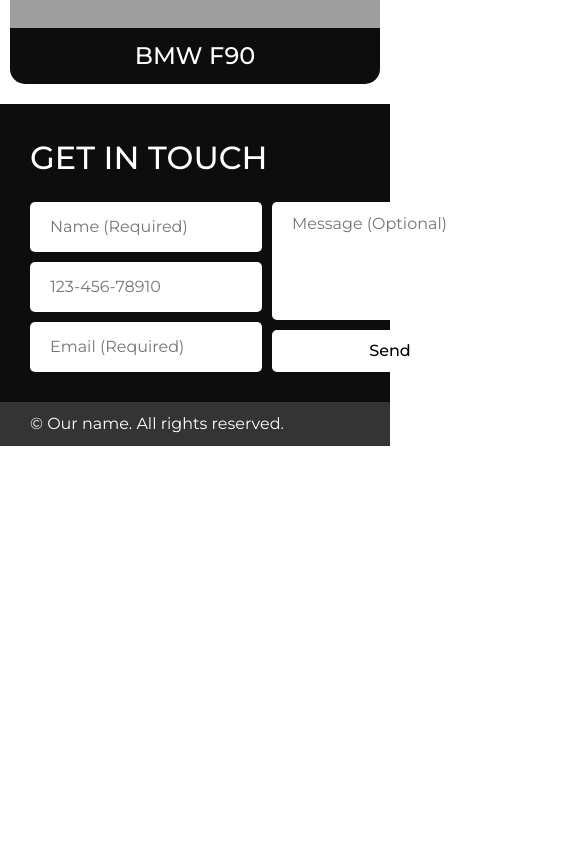
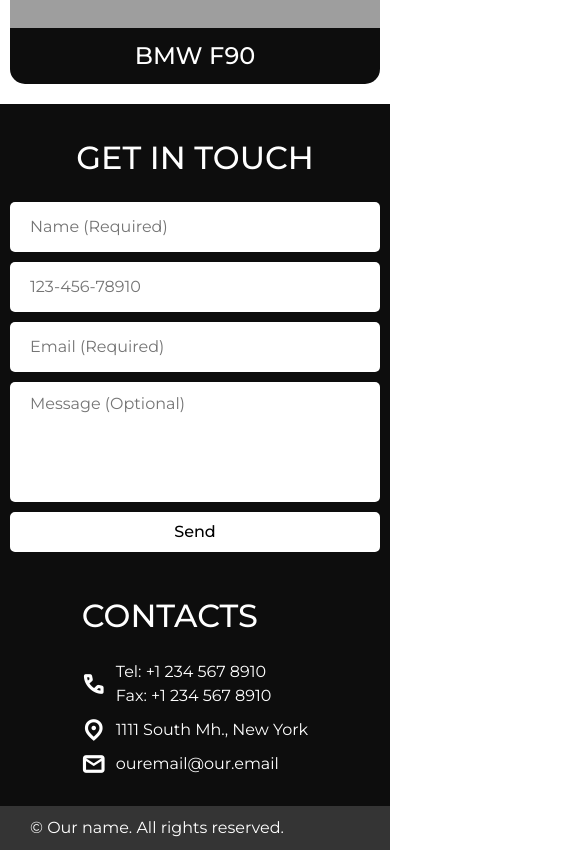
Before and after one commit to yehorbetsenko/car, a website: page src/index.html in a window 390 px wide. Shown: the part 1900-2750 px from the top of the page, 585 px wide, since content can reach past the window. Before the commit the page ends 2346 px from the top, so only its background shows below. Drawn offline with nearby package versions, Linux system fonts and the light colour scheme; files that its build step writes are made by us from their sources; grey boxes are pictures that could not be loaded; files whose address does not match are found by name.

Commit message:
fixed color

```diff
--- a/gulp/version.json
+++ b/gulp/version.json
@@ -1,3 +1,3 @@
 {
-    "main": "20230813161952"
+    "main": "20230813163425"
 }
--- a/src/scss/footer.scss
+++ b/src/scss/footer.scss
@@ -73,6 +73,7 @@
             display: flex;
             align-items: center;
             gap: 10px;
+            color: #fff;
         }
     }
     &__bottom {
@@ -81,3 +82,35 @@
         padding: 10px 0;
     }
 }
+
+@media (max-width: 1100px) {
+    .footer {
+        &__container {
+            display: flex;
+            flex-direction: column;
+            align-items: center;
+            gap: 40px;
+        }
+        &__form {
+            &-content {
+                display: flex;
+                flex-direction: column;
+            }
+            &-button {
+                height: 40px;
+            }
+        }
+    }
+}
+
+@media (max-width: 500px) {
+    .footer {
+        &__container {
+            padding: 0 10px;
+        }
+        &__form {
+            width: 100%;
+            text-align: center;
+        }
+    }
+}
--- a/src/scss/style.scss
+++ b/src/scss/style.scss
@@ -229,6 +229,7 @@
         font-weight: 500;
         text-transform: uppercase;
         background-color: #dcdcdc;
+        color: #0d0d0d;
         width: 100%;
         border: none;
         text-align-last: left;
```
Also changed, not shown: dist/css/style.css, dist/css/style.min.css, 1 other file.
